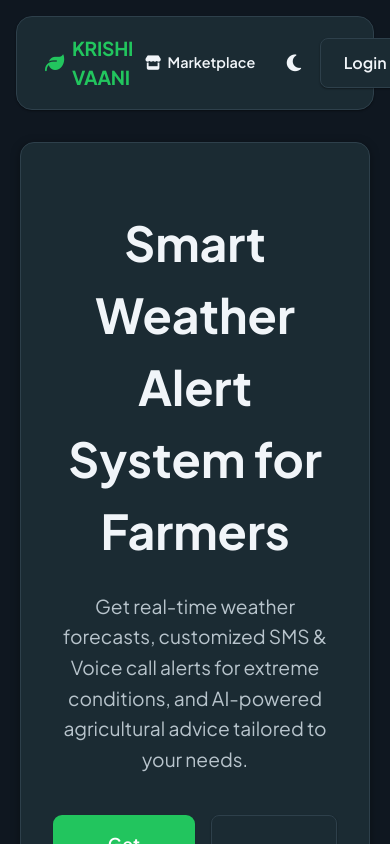
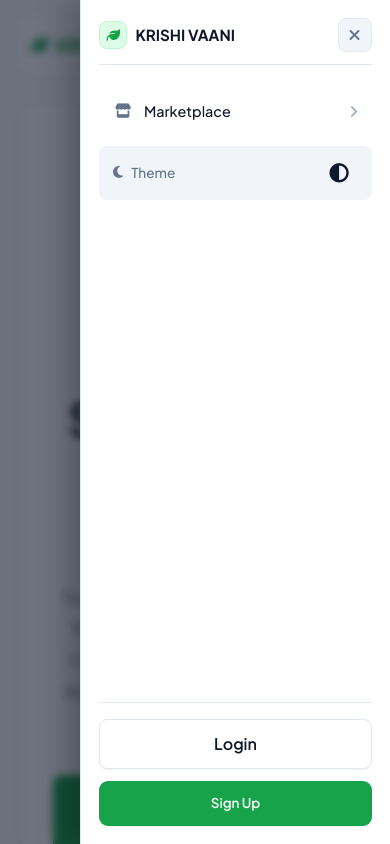
Before and after one commit to sridhargannavaram/KRISHI-VAANI, a website: page frontend/index.html in a window 390 px wide. Both pictures are taken after a click on the button "Toggle navigation". Shown: the top 844 px of the page. Drawn offline with Linux system fonts and the light colour scheme.

Commit message:
fix(landing): make top navigation header responsive on mobile with slide-in drawer

```diff
--- a/frontend/assets/css/styles.css
+++ b/frontend/assets/css/styles.css
@@ -1394,9 +1394,29 @@
     min-height: 38px;
     padding: 0.45rem 0.95rem;
   }
+
+  /* Standalone Landing Page Header on Mobile */
+  body > nav.glass {
+    padding: 0.75rem 1rem;
+    margin: 0.75rem auto 1rem;
+    width: calc(100% - 1.5rem);
+  }
+  body > nav.glass .nav-links {
+    display: none !important;
+  }
+  body > nav.glass .mobile-nav-toggle {
+    display: inline-flex !important;
+  }
 }
 
 @media (min-width: 769px) {
+  body > nav.glass .mobile-nav-toggle {
+    display: none !important;
+  }
+  body > nav.glass .nav-links {
+    display: flex !important;
+  }
+
   .header-top-row .nav-notification-container,
   .header-top-row .nav-profile-container {
     display: flex !important;
--- a/frontend/index.html
+++ b/frontend/index.html
@@ -18,7 +18,53 @@
             <a href="login.html" class="btn btn-glass">Login</a>
             <a href="register.html" class="btn btn-primary">Sign Up</a>
         </div>
+        <button class="mobile-nav-toggle" id="mobileNavToggle" aria-label="Toggle navigation" aria-expanded="false">
+            <i class="fas fa-bars"></i>
+        </button>
     </nav>
+
+    <!-- Mobile Navigation Backdrop -->
+    <div class="mobile-nav-backdrop" id="mobileNavBackdrop" onclick="if(typeof closeMobileDrawer==='function')closeMobileDrawer()"></div>
+
+    <!-- Mobile Navigation Drawer -->
+    <div class="mobile-nav-drawer" id="mobileNavDrawer" role="dialog" aria-label="Mobile Navigation Menu">
+        <div class="mobile-drawer-header">
+            <div class="mobile-drawer-brand">
+                <div class="brand-icon-wrap" style="width: 28px; height: 28px; font-size: 0.85rem;">
+                    <i class="fas fa-leaf"></i>
+                </div>
+                <span style="font-weight: 700; font-size: 0.95rem; color: var(--text-primary);">KRISHI VAANI</span>
+            </div>
+            <button type="button" class="mobile-drawer-close" id="mobileNavClose" onclick="if(typeof closeMobileDrawer==='function')closeMobileDrawer()" aria-label="Close menu">
+                <i class="fas fa-times"></i>
+            </button>
+        </div>
+
+        <div class="mobile-drawer-actions" style="display: flex; flex-direction: column; gap: 0.5rem; padding: 0.75rem 0;">
+            <a href="marketplace.html" class="mobile-drawer-action-btn" style="text-decoration: none;">
+                <div class="mobile-drawer-action-left">
+                    <i class="fas fa-store"></i>
+                    <span>Marketplace</span>
+                </div>
+                <i class="fas fa-chevron-right" style="font-size: 0.75rem; color: var(--text-light);"></i>
+            </a>
+
+            <div class="mobile-drawer-theme-box">
+                <div class="mobile-drawer-theme-label">
+                    <i class="fas fa-moon"></i>
+                    <span>Theme</span>
+                </div>
+                <button type="button" class="theme-toggle" onclick="document.getElementById('themeToggle')?.click()" aria-label="Toggle Theme">
+                    <i class="fas fa-circle-half-stroke"></i>
+                </button>
+            </div>
+        </div>
+
+        <div style="margin-top: auto; padding-top: 1rem; border-top: 1px solid var(--border-color); display: flex; flex-direction: column; gap: 0.75rem;">
+            <a href="login.html" class="btn btn-glass" style="text-align: center; justify-content: center; padding: 0.75rem; font-weight: 600;">Login</a>
+            <a href="register.html" class="btn btn-primary" style="text-align: center; justify-content: center; padding: 0.75rem; font-weight: 600;">Sign Up</a>
+        </div>
+    </div>
 
     <div class="container flex-center">
         <div class="glass glass-card" style="text-align: center; max-width: 800px; padding: 4rem 2rem;">
```
